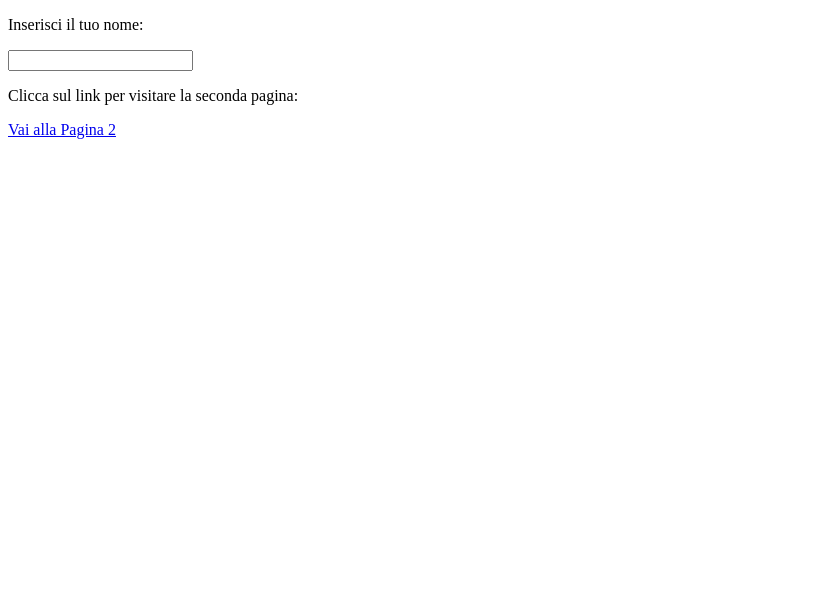
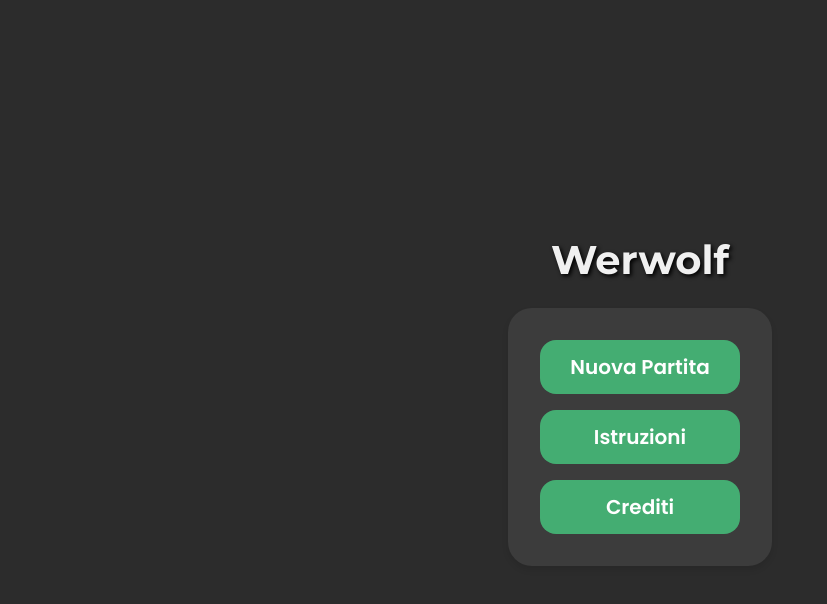
Before and after one commit to Fhox006/Sito-di-Porva, a plain HTML site: page index.html in a window 1280 px wide. Shown: the whole page, without its empty margins (0-827 px from the left). Drawn offline with Linux system fonts and the light colour scheme.

Commit message:
Update index.html

```diff
--- a/index.html
+++ b/index.html
@@ -1,18 +1,127 @@
 <!DOCTYPE html>
-<html>
-  <head>
-    <title>Pagina Principale</title>
-    <script>
-      function salvaNome() {
-        var nome = document.getElementById("nome").value;
-        document.cookie = "nome=" + nome + "; path=/";
+<html lang="it">
+<head>
+  <meta charset="UTF-8">
+  <meta name="viewport" content="width=device-width, initial-scale=1.0">
+  <title>Werwolf</title>
+  <link href="https://fonts.googleapis.com/css2?family=Poppins:wght@400;600&family=Montserrat:wght@700&display=swap" rel="stylesheet">
+  <link rel="stylesheet" href="https://cdnjs.cloudflare.com/ajax/libs/font-awesome/6.1.0/css/all.min.css">
+  <style>
+    * {
+      margin: 0;
+      padding: 0;
+      box-sizing: border-box;
+    }
+
+    body {
+      font-family: 'Poppins', Arial, sans-serif;
+      background-color: #2c2c2c;
+      display: flex;
+      justify-content: center;
+      align-items: center;
+      min-height: 100vh;
+      flex-direction: column;
+    }
+
+    h1 {
+      font-family: 'Montserrat', Arial, sans-serif;
+      font-size: 2.5rem;
+      font-weight: 700;
+      margin-bottom: 1.5rem;
+      color: #f0f0f0;
+      text-shadow: 2px 2px 4px #000;
+      opacity: 0;
+      animation: fadeInDown 1s ease-in-out forwards;
+    }
+
+    .menu-container {
+      background-color: #3c3c3c;
+      padding: 2rem;
+      border-radius: 1.5rem;
+      box-shadow: 0 4px 6px rgba(0, 0, 0, 0.1);
+    }
+
+    .menu {
+      display: flex;
+      flex-direction: column;
+      align-items: center;
+      gap: 1rem;
+    }
+
+    .menu a {
+      display: inline-block;
+      background-color: #44AD72;
+      color: #fff;
+      font-size: 1.25rem;
+      font-weight: 600;
+      padding: 0.75rem 1.5rem;
+      border-radius: 1rem;
+      text-decoration: none;
+      transition: all 0.3s ease;
+      width: 200px;
+      text-align: center;
+      opacity: 0;
+      animation: fadeInUp 1s ease-in-out forwards;
+    }
+
+    .menu a:hover {
+      background-color: #3a9c65;
+      transform: translateY(-5px);
+      box-shadow: 0 4px 6px rgba(0, 0, 0, 0.1);
+    }
+
+    .menu a:nth-child(1) {
+      animation-delay: 0.3s;
+    }
+
+    .menu a:nth-child(2) {
+      animation-delay: 0.6s;
+    }
+
+    .menu a:nth-child(3) {
+      animation-delay: 0.9s;
+    }
+
+    @keyframes fadeInDown {
+      0% {
+        opacity: 0;
+        transform: translateY(-20px);
       }
-    </script>
-  </head>
-  <body>
-    <p>Inserisci il tuo nome:</p>
-    <input type="text" id="nome" />
-    <p>Clicca sul link per visitare la seconda pagina:</p>
-    <a href="pagina2.html" onclick="salvaNome()">Vai alla Pagina 2</a>
-  </body>
+      100% {
+        opacity: 1;
+        transform: translateY(0);
+      }
+    }
+
+    @keyframes fadeInUp {
+      0% {
+        opacity: 0;
+        transform: translateY(20px);
+      }
+      100% {
+        opacity: 1;
+        transform: translateY(0);
+      }
+    }
+
+    @media (max-width: 320px) {
+      h1 {
+        font-size: 2rem;
+      }
+    }
+  </style>
+</head>
+<body>
+  <h1>Werwolf</h1>
+  <div class="menu-container">
+    <div class="menu">
+      <a href="Pagina2.html" class="new-game">Nuova Partita</a>
+      <a href="Pagina3.html" class="instructions">Istruzioni</a>
+      <a href="Pagina4.html" class="credits">Crediti</a>
+    </div>
+  </div>
+  <script>
+    // Aggiungi qui il codice JavaScript, se necessario.
+  </script>
+</body>
 </html>
```
